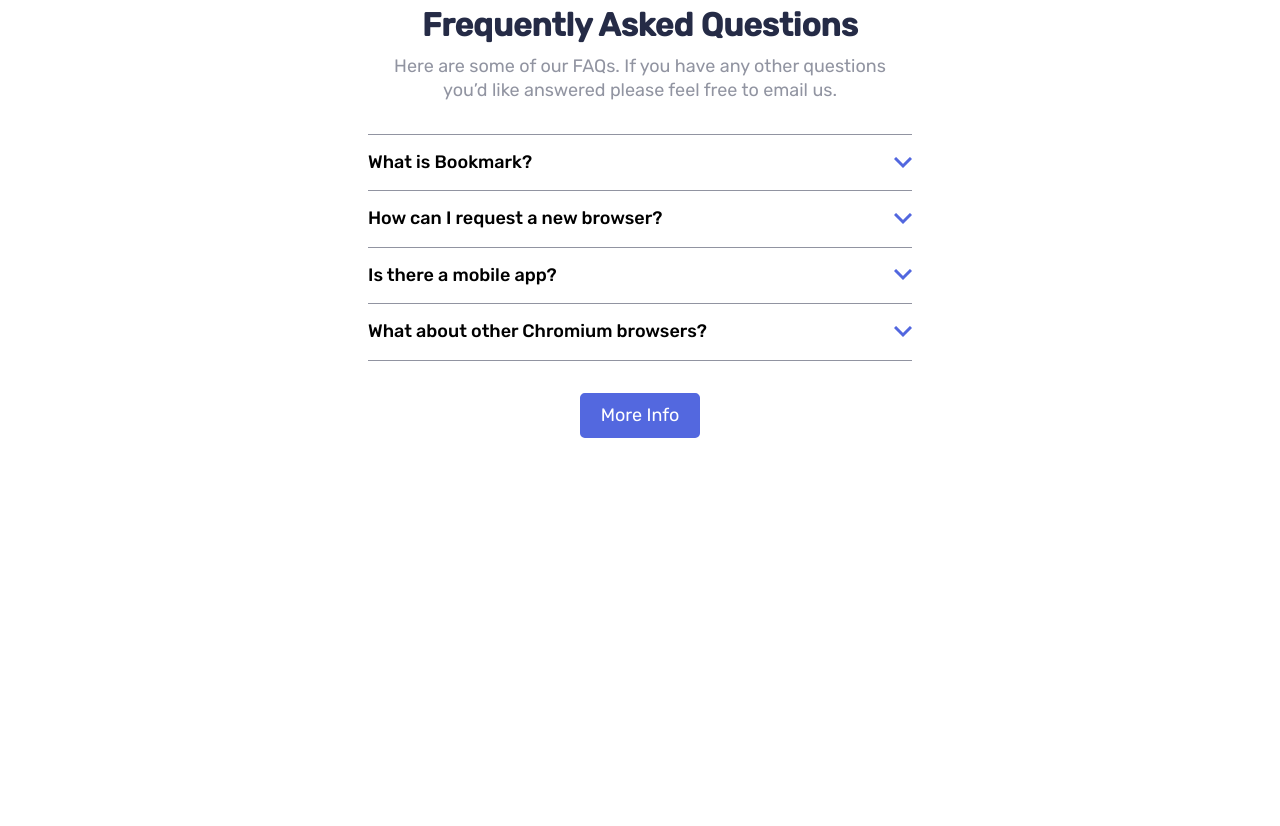
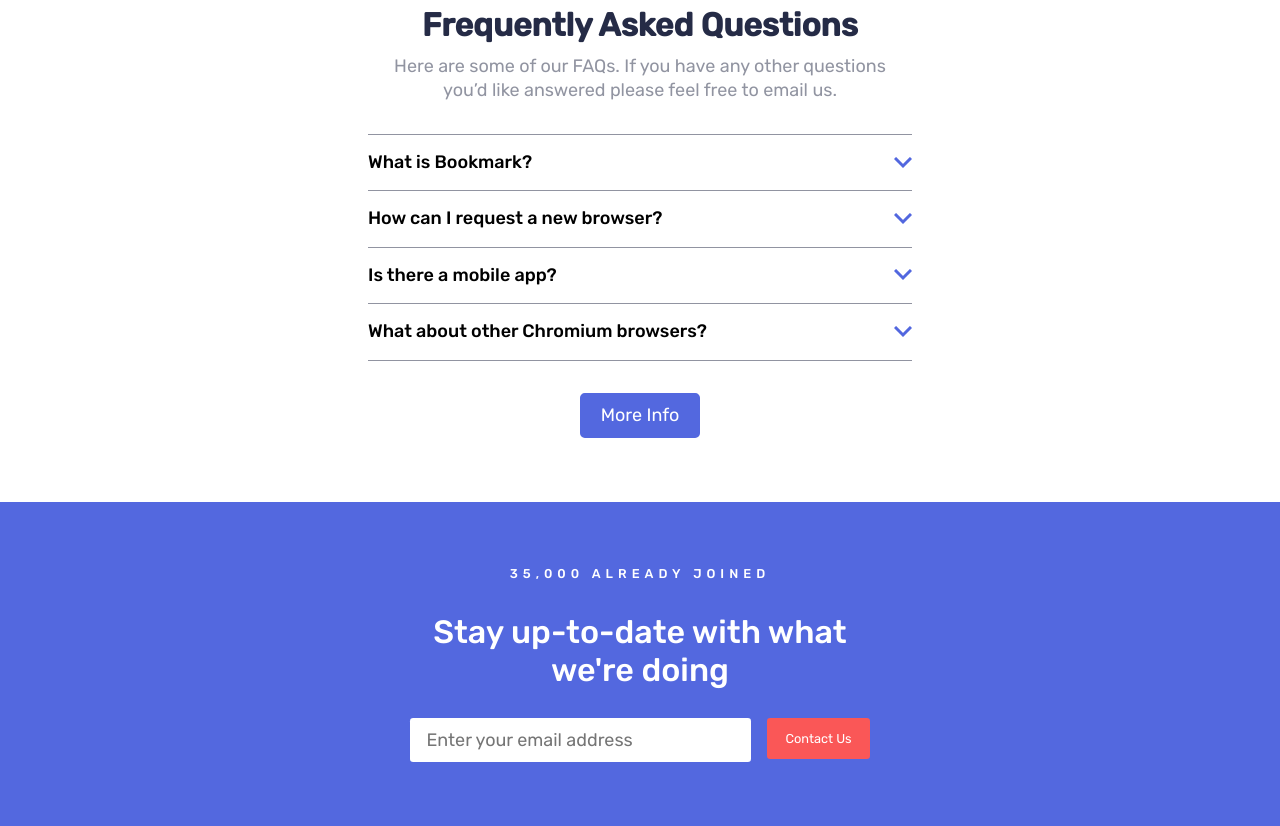
Before and after one commit to akispapapanagiotou/bookmark-landing-page, a plain HTML site: page index.html in a window 1280 px wide. Shown: the part 2458-3284 px from the top of the page. Before the commit the page ends 2960 px from the top, so only its background shows below. Drawn offline with Linux system fonts and the light colour scheme.

Commit message:
Add html and css for contact-us section

```diff
--- a/index.html
+++ b/index.html
@@ -237,6 +237,23 @@
       <a href="#" class="btn btn--blue">More Info</a>
     </section>
 
+    <!-- Contact Us section starts here -->
+    <section class="contact-us">
+      <h3>35,000 already joined</h3>
+      <h2>Stay up-to-date with what <br />we're doing</h2>
+      <form class="form" action="#">
+        <input
+          type="email"
+          name="email"
+          id="email"
+          class="email"
+          placeholder="Enter your email address"
+          required
+        />
+        <button type="submit" class="btn btn--red">Contact Us</button>
+      </form>
+    </section>
+
     <!-- javascript -->
     <script src="js/index.js"></script>
   </body>
--- a/scss/_layout.scss
+++ b/scss/_layout.scss
@@ -338,3 +338,27 @@ header {
     margin-top: 2rem;
   }
 }
+
+.contact-us {
+  background-color: var(--clr-primary-blue);
+  padding: 3rem 1.5rem;
+  text-align: center;
+  color: #fff;
+
+  @include base.breakpoint(desktop) {
+    padding: 4rem 7rem;
+  }
+
+  .form {
+    display: flex;
+    flex-direction: column;
+    justify-content: center;
+    align-items: center;
+    position: relative;
+
+    @include base.breakpoint(desktop) {
+      flex-direction: row;
+      align-items: flex-start;
+    }
+  }
+}
--- a/scss/_typography.scss
+++ b/scss/_typography.scss
@@ -311,3 +311,67 @@ header {
     }
   }
 }
+
+.contact-us {
+  h3 {
+    @include base.font(var(--ff-primary), 0.7rem, var(--fw-medium));
+    text-transform: uppercase;
+    margin-bottom: 1rem;
+    letter-spacing: 5px;
+
+    @include base.breakpoint(desktop) {
+      font-size: 0.8rem;
+      margin-bottom: 2rem;
+    }
+  }
+
+  h2 {
+    @include base.font(var(--ff-primary), var(--fs-heading), var(--fw-medium));
+    margin-bottom: 1.5rem;
+
+    @include base.breakpoint(desktop) {
+      margin-bottom: 1.8rem;
+    }
+  }
+
+  .form {
+    .email {
+      @include base.font(var(--ff-primary), var(--fs-text), var(--fw-regular));
+      color: hsl(229, 31%, 21%);
+      position: relative;
+      border: none;
+      border-radius: 0.2rem;
+      outline: none;
+      padding: 0.7rem 5rem 0.7rem 1rem;
+    }
+
+    .btn {
+      color: hsl(0, 0%, 100%);
+      border: 2px solid hsl(0, 94%, 66%);
+      background: hsl(0, 94%, 66%);
+      outline: none;
+      font-size: 0.8rem;
+      border-radius: 0.2rem;
+      padding: 0.7rem 5.56rem;
+      margin-top: 0.5rem;
+      cursor: pointer;
+      transition: 0.5s;
+
+      &--red {
+        color: hsl(0, 0%, 100%);
+        background: hsl(0, 94%, 66%);
+        border: 2px solid hsl(0, 94%, 66%);
+        &:hover {
+          color: hsl(0, 94%, 66%);
+          background: hsl(0, 0%, 100%);
+        }
+      }
+
+      @include base.breakpoint(desktop) {
+        padding: 0.7rem 1rem;
+        margin-top: 0;
+        margin-left: 1rem;
+      }
+    }
+  }
+}
```
Also changed, not shown: css/main.css, 1 other file.
